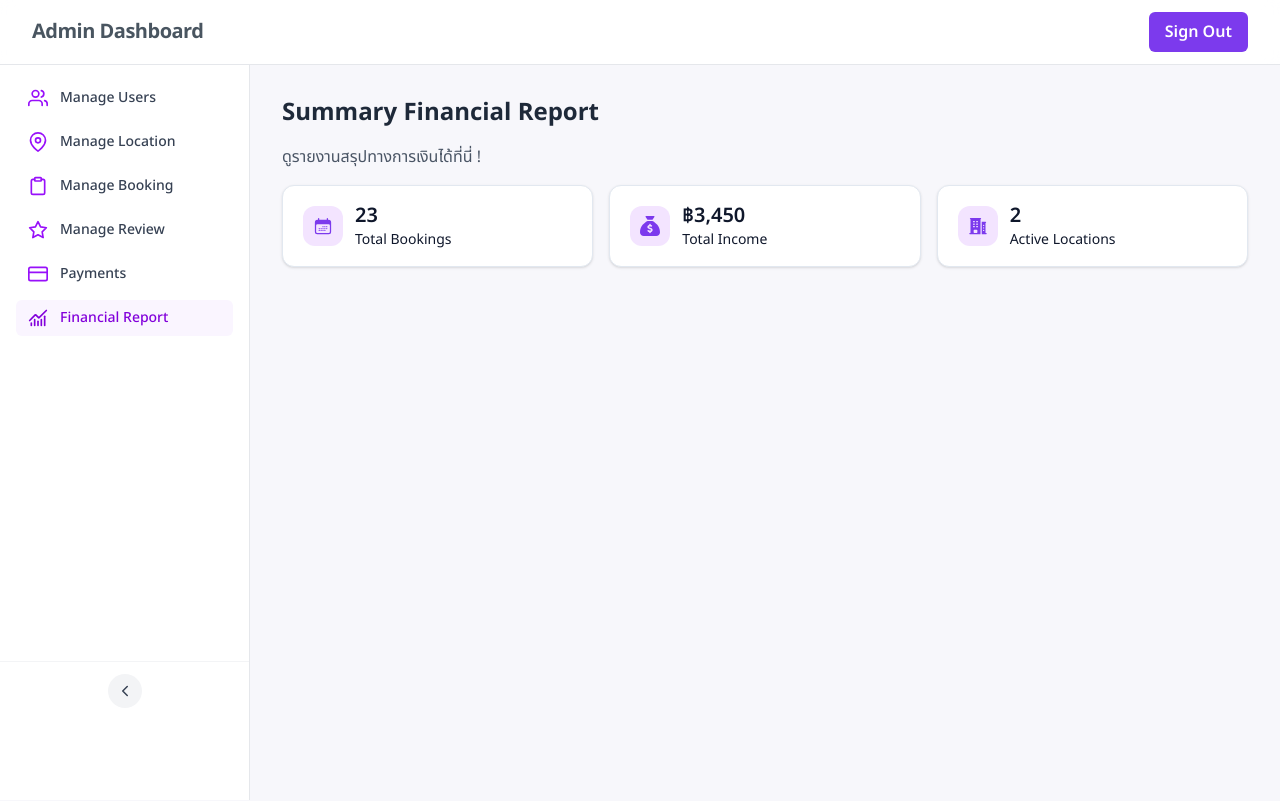
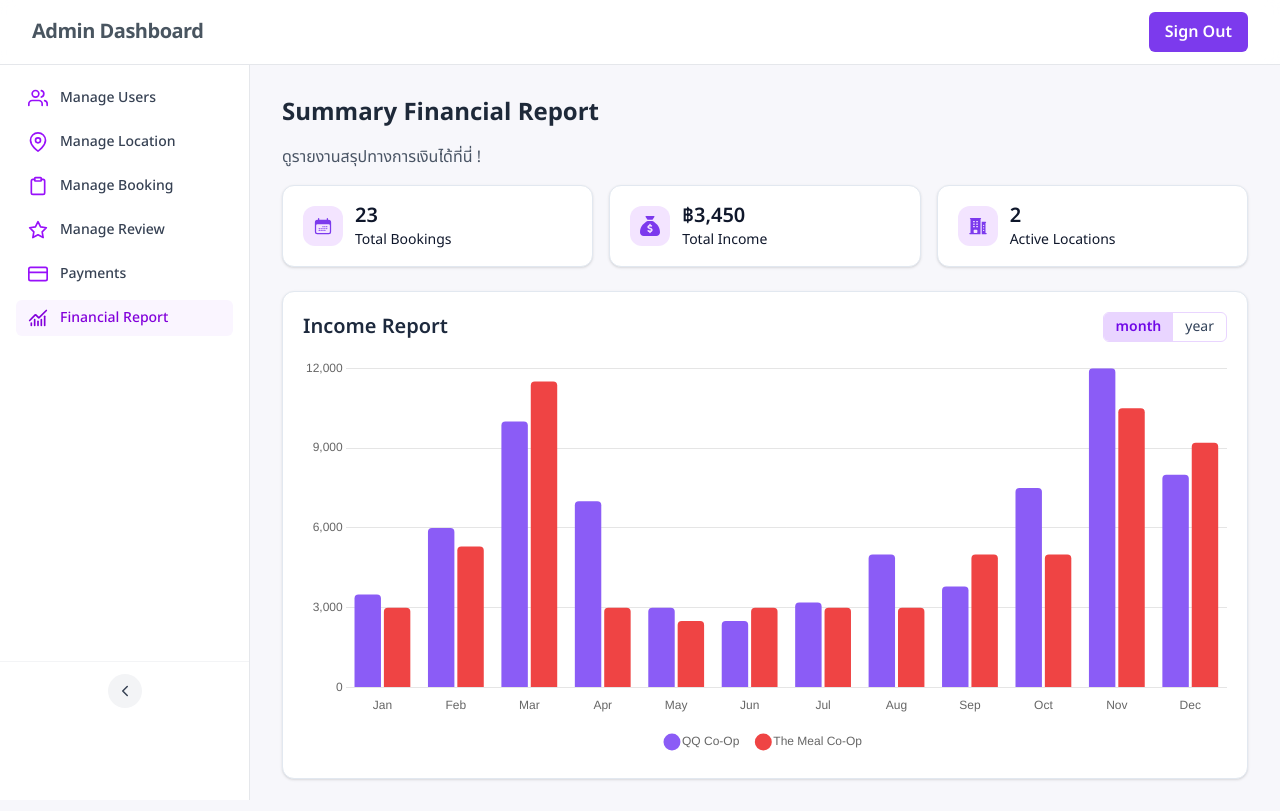
Before and after one commit to suphanatchanlek30/cs261-group6-100001, a Next.js app in the folder frontend/: page /admin/FinancialReport in a window 1280 px wide. Built offline with nearby package versions, Linux system fonts and the light colour scheme; sample sign-in values are in the browser's storage.

Commit message:
update Financial report

```diff
--- a/frontend/components/admin-dashboard/FinancialReport/financialcontent.jsx
+++ b/frontend/components/admin-dashboard/FinancialReport/financialcontent.jsx
@@ -3,6 +3,7 @@
 
 import { HiCalendarDays, HiBuildingOffice2 } from "react-icons/hi2";
 import { FaSackDollar } from "react-icons/fa6";
+import IncomeReportChart from './financialincomereport.jsx';
 
 export default function FinancialReportContent() {
     const totalBookings = 23;
@@ -22,6 +23,7 @@ export default function FinancialReportContent() {
     );
 
     return (
+        <div className="space-y-6">
             <section className="grid gap-4 md:grid-cols-3 -mt-4">
                 <StatCard
                     icon={<HiCalendarDays size={20} />}
@@ -39,5 +41,8 @@ export default function FinancialReportContent() {
                     label="Active Locations"
                 />
             </section>
+
+            <IncomeReportChart />
+        </div>
     );
 }
--- /dev/null
+++ b/frontend/components/admin-dashboard/FinancialReport/financialincomereport.jsx
@@ -0,0 +1,201 @@
+// components/admin-dashboard/FinancialReport/financialincomereport.jsx
+"use client";
+
+import React, { useState } from 'react';
+import { Bar } from 'react-chartjs-2';
+import {
+  Chart as ChartJS,
+  CategoryScale,
+  LinearScale,
+  BarElement,
+  Title,
+  Tooltip,
+  Legend,
+} from 'chart.js';
+
+// 1. ลงทะเบียน Component ที่จำเป็นสำหรับ Chart.js
+ChartJS.register(
+  CategoryScale,
+  LinearScale,
+  BarElement,
+  Title,
+  Tooltip,
+  Legend
+);
+
+// --- 2. ข้อมูลจำลอง (Data) ---
+
+// ข้อมูลสำหรับมุมมองรายปี (Year View)
+const yearLabels = ['2016', '2017', '2018', '2019', '2020', '2021', '2022', '2023', '2024', '2025'];
+const yearData = {
+    labels: yearLabels,
+    datasets: [
+        {
+            label: 'QQ Co-Op',
+            data: [25000, 43000, 28000, 8000, 15000, 20000, 10000, 32000, 55000, 37000],
+            backgroundColor: '#8B5CF6',
+            hoverBackgroundColor: '#8B5CF6',
+        },
+        {
+            label: 'The Meal Co-Op',
+            data: [22000, 53000, 10000, 10500, 10000, 10000, 25000, 20000, 48000, 41000],
+            backgroundColor: '#EF4444',
+            hoverBackgroundColor: '#EF4444',
+        },
+    ],
+};
+
+// ข้อมูลสำหรับมุมมองรายเดือน (Month View)
+const monthLabels = ['Jan', 'Feb', 'Mar', 'Apr', 'May', 'Jun', 'Jul', 'Aug', 'Sep', 'Oct', 'Nov', 'Dec'];
+const monthData = {
+    labels: monthLabels,
+    datasets: [
+        {
+            label: 'QQ Co-Op',
+            data: [3500, 6000, 10000, 7000, 3000, 2500, 3200, 5000, 3800, 7500, 12000, 8000],
+            backgroundColor: '#8B5CF6',
+            hoverBackgroundColor: '#8B5CF6',
+        },
+        {
+            label: 'The Meal Co-Op',
+            data: [3000, 5300, 11500, 3000, 2500, 3000, 3000, 3000, 5000, 5000, 10500, 9200],
+            backgroundColor: '#EF4444',
+            hoverBackgroundColor: '#EF4444',
+        },
+    ],
+};
+
+
+// 3. กำหนด Options สำหรับ Bar Chart
+const commonChartOptions = {
+  responsive: true,
+  maintainAspectRatio: false, // ตั้งเป็น false เพื่อควบคุมขนาดได้ง่ายขึ้น
+  plugins: {
+    legend: {
+      position: 'bottom',
+      labels: {
+        usePointStyle: true,
+        padding: 20
+      }
+    },
+    tooltip: {
+      // แสดง Tooltip ตามรูปภาพ (ตัวอย่าง 2022 และ Jul 2025)
+      callbacks: {
+        label: function(context) {
+          let label = context.dataset.label || '';
+          if (label) {
+            label += ': ';
+          }
+          if (context.parsed.y !== null) {
+            // เพิ่มสัญลักษณ์ B (บาท) ข้างหน้าตัวเลข
+            label += 'B' + context.parsed.y.toLocaleString();
+          }
+          return label;
+        }
+      }
+    }
+  }
+};
+
+
+// 4. Component หลัก
+export default function IncomeReportChart() {
+  const [chartView, setChartView] = useState('month'); // State: 'month' หรือ 'year'
+
+  // เลือกข้อมูลตาม State
+  const data = chartView === 'year' ? yearData : monthData;
+    const chartOptions = {
+        responsive: true,
+        maintainAspectRatio: false,
+        elements: { bar: { borderRadius: 4, borderSkipped: 'bottom' } },
+        scales: {
+            y: {
+                beginAtZero: true,
+                max: chartView === 'year' ? 55000 : 12000,
+                afterBuildTicks: (axis) => {
+                    if (chartView === 'year') {
+                        axis.ticks = [];
+                        const customYearTicks = [0, 10000, 25000, 40000, 55000];
+                        customYearTicks.forEach(tickValue => {
+                            axis.ticks.push({
+                                value: tickValue,
+                                label: tickValue === 0 ? '0' : tickValue / 1000 + 'k'
+                            });
+                        });
+                    }
+                    if (chartView === 'month') {
+                        axis.ticks = [];
+                        const customMonthTicks = [0, 3000, 6000, 9000, 12000];
+                         customMonthTicks.forEach(tickValue => {
+                            axis.ticks.push({
+                                value: tickValue,
+                                label: tickValue === 0 ? '0' : tickValue / 1000 + 'k'
+                            });
+                        });
+                    }
+                },
+                ticks: {},
+                grid: { drawTicks: false, borderDash: [2, 3] },
+                border: { display: false },
+            },
+            x: {
+                grid: { display: false },
+                border: { display: false },
+            }
+        },
+        plugins: {
+            legend: {
+                position: 'bottom',
+                align: 'center',
+                labels:{
+                    usePointStyle: true,
+                    pointStyle: 'circle',
+                    padding: 20,
+                    boxWidth: 8,
+                },
+            },
+            tooltip: {enabled: true,
+                mode: 'index',
+                intersect: false,
+                backgroundColor: '#f2e7feff',
+                titleColor: '#333333',
+                bodyColor: '#333333',
+                padding: 10,
+                displayColors: true,
+                usePointStyle: true,
+                callbacks: { /* ... */ }}
+        }
+    };
+
+    return (
+        <div className="bg-white p-5 rounded-xl shadow-sm border border-slate-200">
+            {/* Header และปุ่มสลับมุมมอง */}
+            <div className="flex justify-between items-center mb-4">
+                <h2 className="text-xl font-semibold text-slate-800">Income Report</h2>
+                <div className="border border-[#E9D5FF] rounded-md flex overflow-hidden">
+                    <button
+                        onClick={() => setChartView('month')}
+                        className={`px-3 py-1 text-sm cursor-pointer transition-colors ${
+                            chartView === 'month' ? 'bg-[#E9D5FF] font-semibold text-violet-700' : 'bg-transparent text-slate-700'
+                        }`}
+                    >
+                        month
+                    </button>
+                    <button
+                        onClick={() => setChartView('year')}
+                        className={`px-3 py-1 text-sm cursor-pointer transition-colors ${
+                            chartView === 'year' ? 'bg-[#E9D5FF] font-semibold text-violet-700' : 'bg-transparent text-slate-700'
+                        }`}
+                    >
+                        year
+                    </button>
+                </div>
+            </div>
+
+            {/* Bar Chart Wrapper */}
+            <div style={{ height: '400px' }}>
+                <Bar data={data} options={chartOptions} />
+            </div>
+        </div>
+    );
+}
--- a/frontend/package.json
+++ b/frontend/package.json
@@ -10,10 +10,12 @@
   },
   "dependencies": {
     "axios": "^1.12.2",
+    "chart.js": "^4.5.1",
     "framer-motion": "^12.23.22",
     "leaflet": "^1.9.4",
     "next": "15.5.4",
     "react": "19.1.0",
+    "react-chartjs-2": "^5.3.1",
     "react-dom": "19.1.0",
     "react-icons": "^5.5.0",
     "react-leaflet": "^5.0.0",
```
Also changed, not shown: 1 other file (tests, documents, lock files or other folders). Lines whose indentation alone changed are shown as unchanged.
